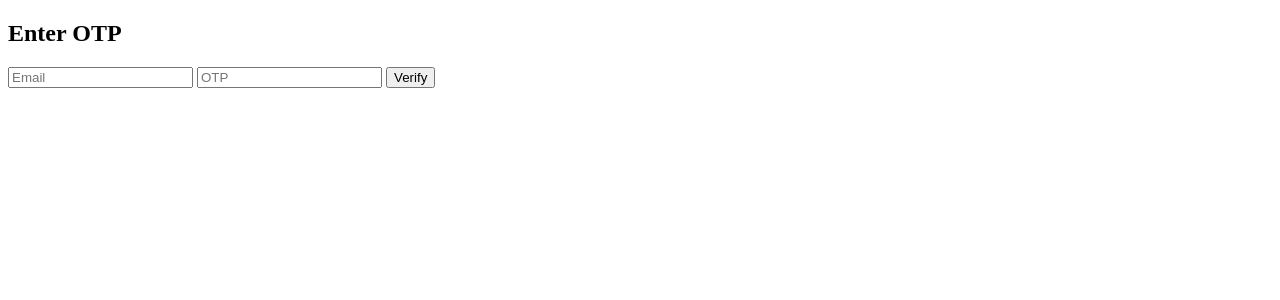
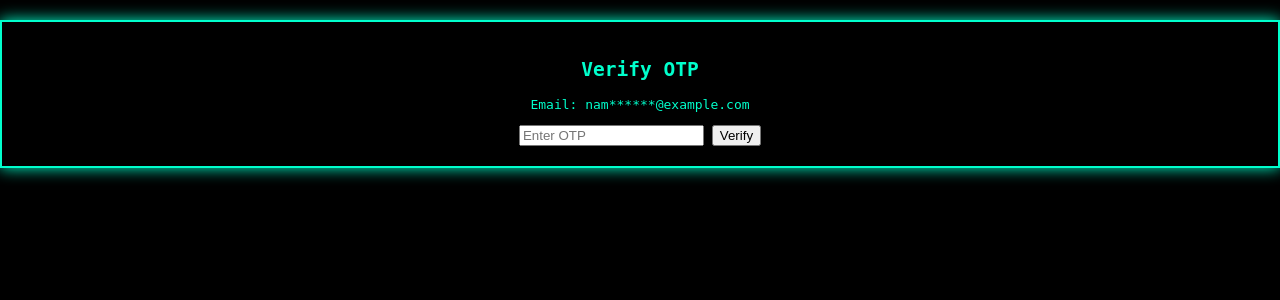
Before and after one commit to aarupi994/manjXrudo, a FastAPI app: template templates/otp.html in a window 1280 px wide. Shown: the top 300 px of the page. Run offline with FastAPI, Linux system fonts and the light colour scheme; the template is opened without the code that fills it: most values are stand-ins (such as "Sample title", 1, 10 or a date in 2020).

Commit message:
Update OTP verification page layout and styling

```diff
--- a/templates/otp.html
+++ b/templates/otp.html
@@ -1,15 +1,28 @@
 <!DOCTYPE html>
 <html>
-<head><title>OTP</title></head>
+<head>
+<title>Verify OTP</title>
+<link rel="stylesheet" href="/static/style.css">
+</head>
+
 <body>
 
-<h2>Enter OTP</h2>
+<div class="container">
 
-<form action="/verify-otp" method="post">
-<input type="email" name="email" placeholder="Email" required>
-<input type="text" name="otp" placeholder="OTP" required>
-<button type="submit">Verify</button>
-</form>
+    <div class="card">
+        <h2>Verify OTP</h2>
+
+        <p>Email: {{email[:3]}}******@{{email.split('@')[1]}}</p>
+
+        <form action="/verify-otp" method="post">
+            <input type="hidden" name="email" value="{{email}}">
+            <input type="text" name="otp" placeholder="Enter OTP" required>
+
+            <button>Verify</button>
+        </form>
+    </div>
+
+</div>
 
 </body>
 </html>
```
